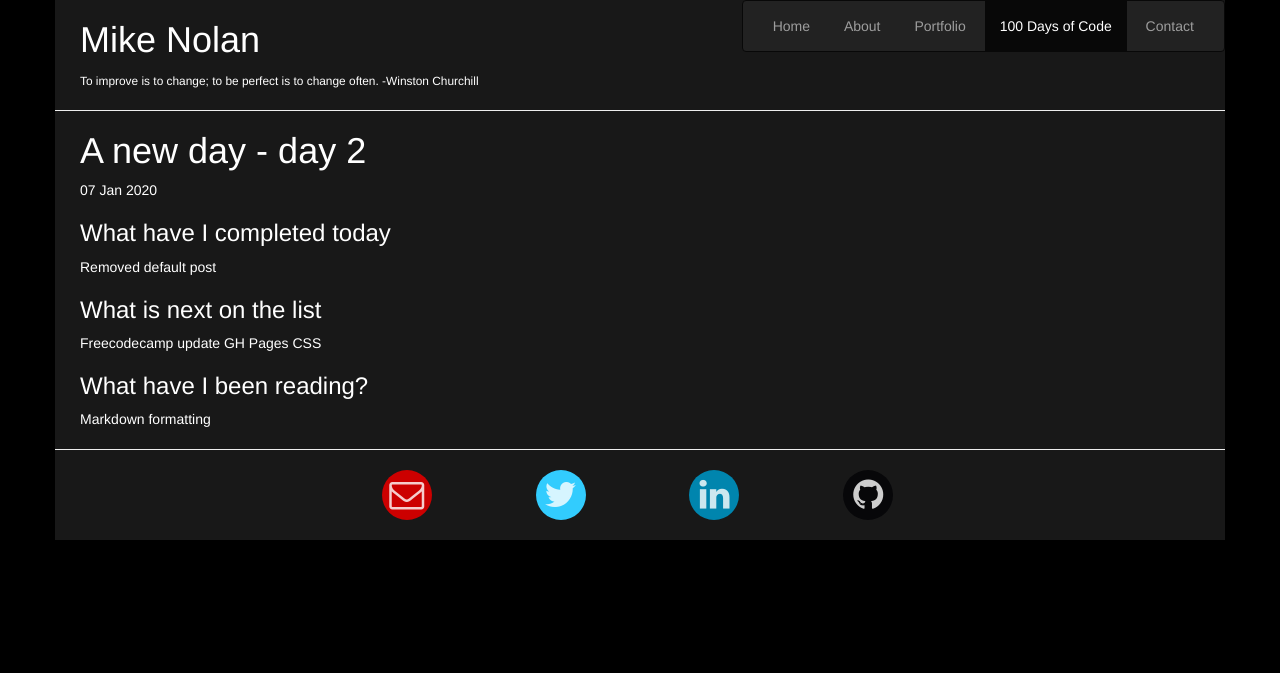
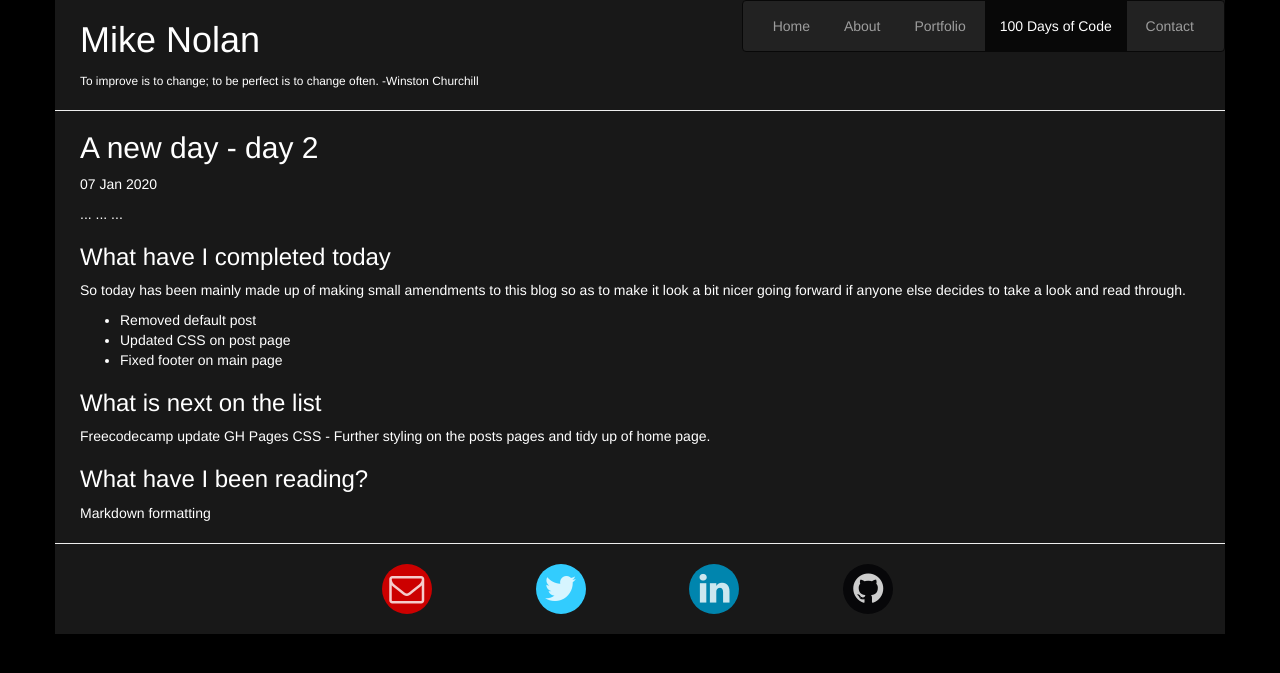
Before and after one commit to mikechristopher/100daysofcode, a Jekyll site: the page built from _posts/2021-01-07-A-New-Day-Day2.md, in a window 1280 px wide. Shown: the top 673 px of the page. Built offline with Jekyll 4.4.1, drawn with Linux system fonts in a browser that asks for light colours; nearby versions of some CDN libraries.

Commit message:
further tweaks

```diff
--- a/_layouts/post.html
+++ b/_layouts/post.html
@@ -1,9 +1,9 @@
 ---
 layout: default
 ---
-<h1>{{ page.title }}</h1>
+<h2>{{ page.title }}</h2>
 <p class="meta">{{ page.date | date_to_string }}</p>
-
+... ... ...
 <div class="post">
   {{ content }}
 </div>
--- a/_posts/2021-01-07-A-New-Day-Day2.md
+++ b/_posts/2021-01-07-A-New-Day-Day2.md
@@ -6,12 +6,16 @@ date: 2020-01-07
 
 ### What have I completed today ###
 
-Removed default post
+So today has been mainly made up of making small amendments to this blog so as to make it look a bit nicer going forward if anyone else decides to take a look and read through.
+
+- Removed default post
+- Updated CSS on post page
+- Fixed footer on main page
 
 ### What is next on the list ###
 
 Freecodecamp update
-GH Pages CSS
+GH Pages CSS - Further styling on the posts pages and tidy up of home page.
 
 ### What have I been reading? ###
 
```
